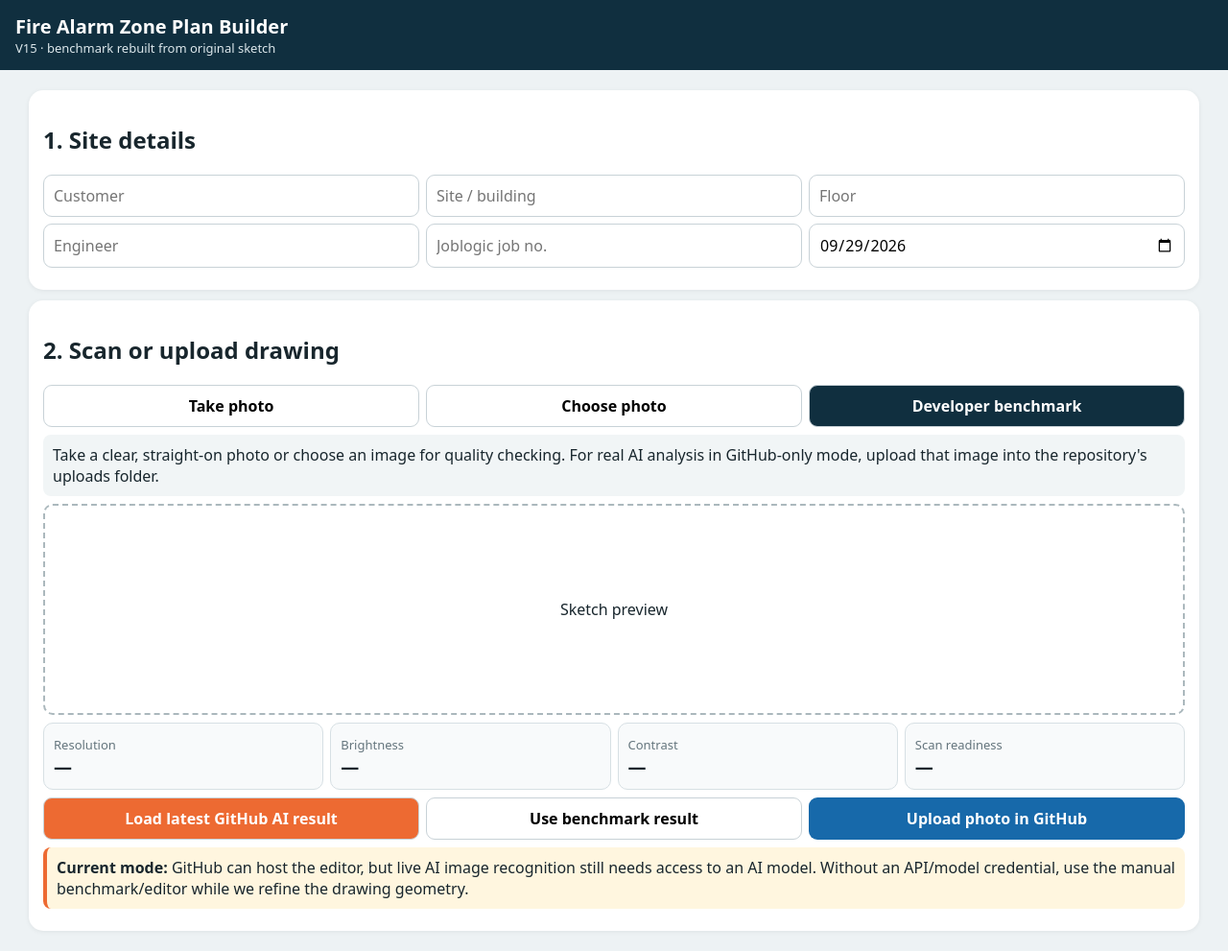
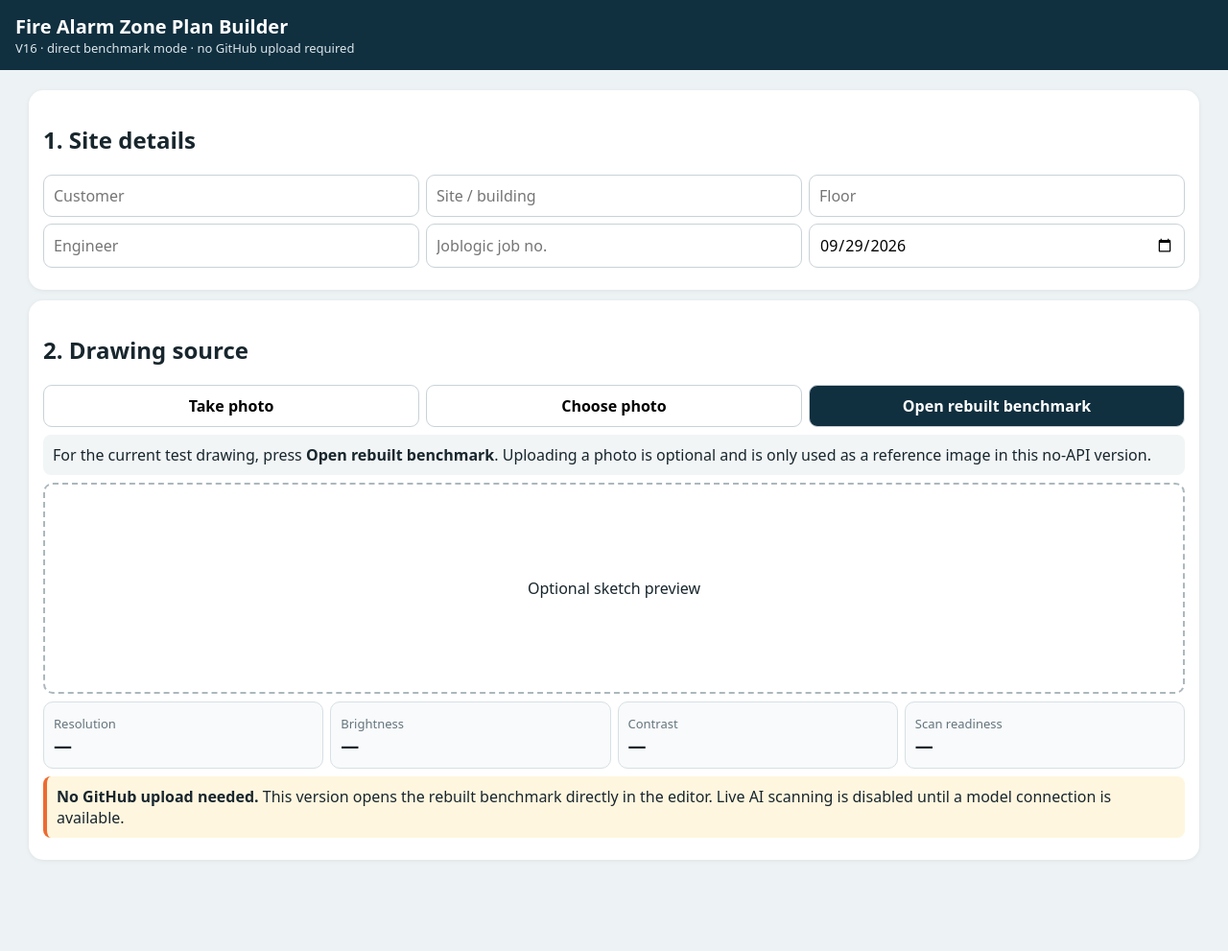
Before and after one commit to brumvin/Fire-zone-plan, a website: page index.html in a window 1280 px wide. Shown: the whole page at 96% size. After the commit the page ends 917 px from the top, so only its background shows below. Drawn offline with Linux system fonts and the light colour scheme.

Commit message:
V16 remove GitHub upload dependency and open benchmark directly

```diff
--- a/index.html
+++ b/index.html
@@ -1,6 +1,6 @@
 <!doctype html>
 <html lang="en"><head><meta charset="utf-8"><meta name="viewport" content="width=device-width,initial-scale=1,viewport-fit=cover">
-<title>Fire Zone Plan Builder V15</title>
+<title>Fire Zone Plan Builder V16</title>
 <style>
 :root{--n:#102f3f;--o:#ed6a32;--g:#19704d;--b:#1769aa;--bg:#edf2f4;--r:#c83d3d;--amber:#b87800}
 *{box-sizing:border-box}body{margin:0;font-family:system-ui,-apple-system,Arial;background:var(--bg);color:#18262d}
@@ -22,24 +22,29 @@ input,select,button{font:inherit;padding:10px;border:1px solid #c8d2d7;border-ra
 .output{border:3px solid var(--n);padding:12px;margin-top:10px}.zoneLegend{display:flex;flex-wrap:wrap;gap:7px;margin:9px 0}.zoneKey{display:flex;align-items:center;gap:6px;border:1px solid #ccd5d9;border-radius:8px;padding:5px 8px;background:#fff}.zoneSwatch{width:24px;height:18px;border:1px solid #50616a;border-radius:4px;display:inline-block}
 @media(max-width:850px){.grid,.actions,.tools,.compare,.editorGrid{grid-template-columns:1fr}.workspace{height:480px}.editDock{position:static}.row{grid-template-columns:1.25fr .6fr 1fr 36px}.ctx{grid-template-columns:1fr 1fr}header{padding-top:calc(12px + env(safe-area-inset-top))}}
 </style></head><body>
-<header><b style="font-size:20px">Fire Alarm Zone Plan Builder</b><div class="note" style="color:#dce7eb">V15 · benchmark rebuilt from original sketch</div></header>
+<header><b style="font-size:20px">Fire Alarm Zone Plan Builder</b><div class="note" style="color:#dce7eb">V16 · direct benchmark mode · no GitHub upload required</div></header>
 <main>
 <section class="card"><h2>1. Site details</h2><div class="grid"><input id="customer" placeholder="Customer"><input id="site" placeholder="Site / building"><input id="floor" placeholder="Floor"><input id="engineer" placeholder="Engineer"><input id="job" placeholder="Joblogic job no."><input id="date" type="date"></div></section>
 
-<section class="card"><h2>2. Scan or upload drawing</h2>
-<div class="actions"><button onclick="camera.click()">Take photo</button><button onclick="picker.click()">Choose photo</button><button class="navy" onclick="benchmark()">Developer benchmark</button></div>
-<input id="camera" type="file" accept="image/*" capture="environment" hidden><input id="picker" type="file" accept="image/*" hidden>
-<div id="status" class="status">Take a clear, straight-on photo or choose an image for quality checking. For real AI analysis in GitHub-only mode, upload that image into the repository's uploads folder.</div>
-<div id="preview" class="preview">Sketch preview</div>
+<section class="card"><h2>2. Drawing source</h2>
+<div class="actions">
+  <button onclick="camera.click()">Take photo</button>
+  <button onclick="picker.click()">Choose photo</button>
+  <button class="navy" onclick="loadBenchmark()">Open rebuilt benchmark</button>
+</div>
+<input id="camera" type="file" accept="image/*" capture="environment" hidden>
+<input id="picker" type="file" accept="image/*" hidden>
+<div id="status" class="status">For the current test drawing, press <b>Open rebuilt benchmark</b>. Uploading a photo is optional and is only used as a reference image in this no-API version.</div>
+<div id="preview" class="preview">Optional sketch preview</div>
 <div id="preflight" class="scanGrid hidden">
   <div class="scanKpi"><span class="note">Resolution</span><b id="qResolution">—</b></div>
   <div class="scanKpi"><span class="note">Brightness</span><b id="qBrightness">—</b></div>
   <div class="scanKpi"><span class="note">Contrast</span><b id="qContrast">—</b></div>
   <div class="scanKpi"><span class="note">Scan readiness</span><b id="qReady">—</b></div>
 </div>
-<div class="actions"><button class="orange" onclick="loadGitHubResult()">Load latest GitHub AI result</button><button onclick="analyse()">Use benchmark result</button><a class="blue" style="display:flex;align-items:center;justify-content:center;text-decoration:none;border-radius:9px;padding:10px;font-weight:700" href="https://github.com/brumvin/Fire-zone-plan/tree/main/uploads" target="_blank" rel="noopener">Upload photo in GitHub</a></div>
-<div id="aiConnection" class="tip"><b>Current mode:</b> GitHub can host the editor, but live AI image recognition still needs access to an AI model. Without an API/model credential, use the manual benchmark/editor while we refine the drawing geometry.</div></section>
-<section id="ai" class="card hidden"><h2>3. AI recognition proposal</h2><div class="tip"><b>Recognition is now confidence-led.</b> Low-confidence walls, room labels and doors must be checked by the engineer before approval. Nothing AI creates is locked.</div><div id="aiResults"></div><button class="blue" onclick="openEditor()">Open interactive plan</button></section>
+<div id="aiConnection" class="tip"><b>No GitHub upload needed.</b> This version opens the rebuilt benchmark directly in the editor. Live AI scanning is disabled until a model connection is available.</div>
+</section>
+<section id="ai" class="card hidden"><h2>3. Rebuilt recognition proposal</h2><div class="tip"><b>Benchmark mode.</b> This is the hand-rebuilt interpretation of the supplied sketch. Everything remains editable by the engineer.</div><div id="aiResults"></div><button class="blue" onclick="openEditor()">Open interactive plan</button></section>
 
 <section id="editor" class="card hidden"><h2>4. Interactive plan</h2><div class="compare"><div class="pane"><h4>Original sketch</h4><div id="original" class="preview"></div></div>
 <div class="pane"><h4>Created plan</h4><div class="tools"><button onclick="zoomBy(1.25)">＋ Zoom</button><button onclick="zoomBy(.8)">－ Zoom</button><button onclick="fit()">Fit</button><button onclick="setMode('pan')">Pan</button><button onclick="setMode('select')">Select / move</button><button onclick="setMode('wall')">Edit walls</button><button onclick="setMode('label')">Move labels</button></div>
@@ -95,10 +100,10 @@ status.textContent=ready==='Ready'?'Image quality looks suitable for AI scanning
 camera.onchange=e=>file(e.target.files[0]);picker.onchange=e=>file(e.target.files[0]);
 async function loadGitHubResult(){status.textContent='Checking latest GitHub AI result…';try{let res=await fetch('results/latest.json?ts='+Date.now(),{cache:'no-store'});if(!res.ok)throw new Error('HTTP '+res.status);let data=await res.json();if(data.status==='waiting'){status.textContent=data.message||'No AI result yet.';return}applyAIResult(data);status.textContent='Latest GitHub AI result loaded. Review all rooms, doors and warnings before approval.'}catch(e){status.textContent='Could not load the GitHub AI result: '+e.message}}
 function applyAIResult(data){if(!data||!Array.isArray(data.rooms))throw new Error('Invalid AI response');rooms=data.rooms.map(r=>{let p=(r.polygon||r.p||[]).map(q=>[Math.max(0,Math.min(760,+q[0])),Math.max(0,Math.min(500,+q[1]))]);if(p.length<4)return null;let c=centre({p});return{name:r.name||'Unlabelled area',p,z:1,c:Math.round((r.confidence??.7)*100),s:'pending',shape:r.shape||'free',lx:c[0],ly:c[1]}}).filter(Boolean);objects=(data.doors||[]).map(d=>({t:d.type==='double'?'door2':'door1',x:Math.max(0,Math.min(760,+d.x)),y:Math.max(0,Math.min(500,+d.y)),a:+d.angle||0,s:'review',confidence:d.confidence??.7}));(data.markers||[]).forEach(m=>objects.push({t:m.type,x:+m.x,y:+m.y,a:0,s:'review'}));ai.classList.remove('hidden');renderAI();if(data.warnings?.length)aiResults.insertAdjacentHTML('afterbegin','<div class="tip"><b>AI warnings:</b><br>'+data.warnings.map(esc).join('<br>')+'</div>');openEditor()}
-function analyse(){if(!source){$('status').textContent='Upload the drawing first.';return}if(!test001){$('status').textContent='Select Developer benchmark to load the fixed test result, or connect the secure AI backend for real scanning.';return}rooms=tc();rooms.forEach(r=>{let c=centre(r);r.lx=c[0];r.ly=c[1]});objects=tcDoors();$('ai').classList.remove('hidden');renderAI();$('ai').scrollIntoView({behavior:'smooth'})}
+function analyse(){loadBenchmark()}
 function badge(r){return r.s==='verified'?'<span class="pill verified">ENGINEER VERIFIED</span>':r.s==='edited'?'<span class="pill edited">ENGINEER EDITED</span>':'<span class="pill">AI '+r.c+'%</span>'}
 function renderAI(){$('aiResults').innerHTML=rooms.map((r,i)=>'<div class="row"><b>'+esc(r.name)+'</b><span>'+r.shape+'</span>'+badge(r)+'<button onclick="openEditor('+i+')">Review</button></div>').join('')+'<div class="tip">'+objects.filter(o=>o.t.startsWith("door")).length+' door/opening suggestions require engineer confirmation. Low-confidence detections should be corrected or deleted rather than accepted automatically.</div>'}
-function openEditor(i){$('editor').classList.remove('hidden');$('original').innerHTML='<img src="'+source+'">';if(Number.isInteger(i))selected={k:'r',i};render();$('editor').scrollIntoView({behavior:'smooth'})}
+function openEditor(i){$('editor').classList.remove('hidden');$('original').innerHTML=source?'<img src="'+source+'">':'<div class="status">No local reference photo loaded. The rebuilt benchmark is based on the original sketch supplied in chat.</div>';if(Number.isInteger(i))selected={k:'r',i};render();$('editor').scrollIntoView({behavior:'smooth'})}
 const zoneColours={1:'#F4B4B4',2:'#B8D9FF',3:'#BDE5C5',4:'#FFE699',5:'#F6C28B',6:'#D8C2F0',7:'#BCE8E6',8:'#E2C1A6',9:'#D8DDE3'};function col(z){return zoneColours[z]||'#F1F3F4'}
 function centre(r){return[r.p.reduce((a,q)=>a+q[0],0)/r.p.length,r.p.reduce((a,q)=>a+q[1],0)/r.p.length]}
 function bounds(r){let xs=r.p.map(q=>q[0]),ys=r.p.map(q=>q[1]);return[Math.min(...xs),Math.min(...ys),Math.max(...xs),Math.max(...ys)]}
```
